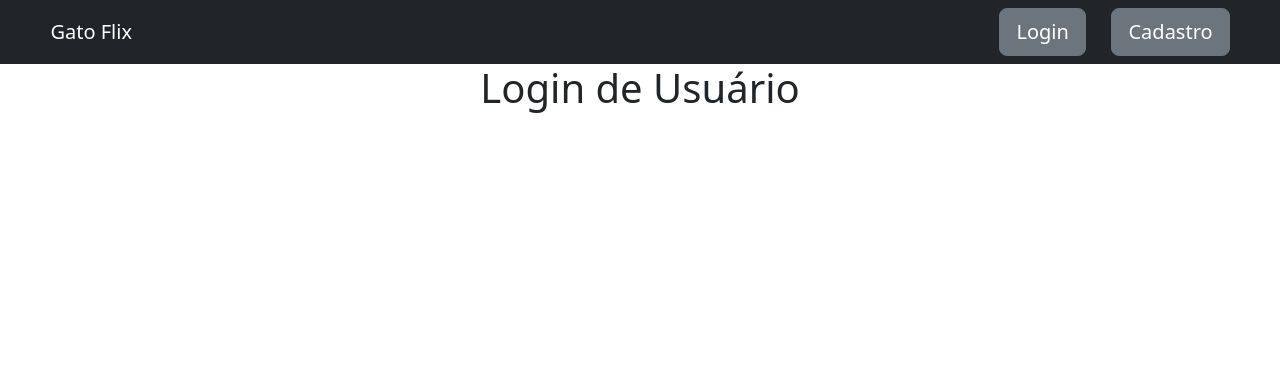
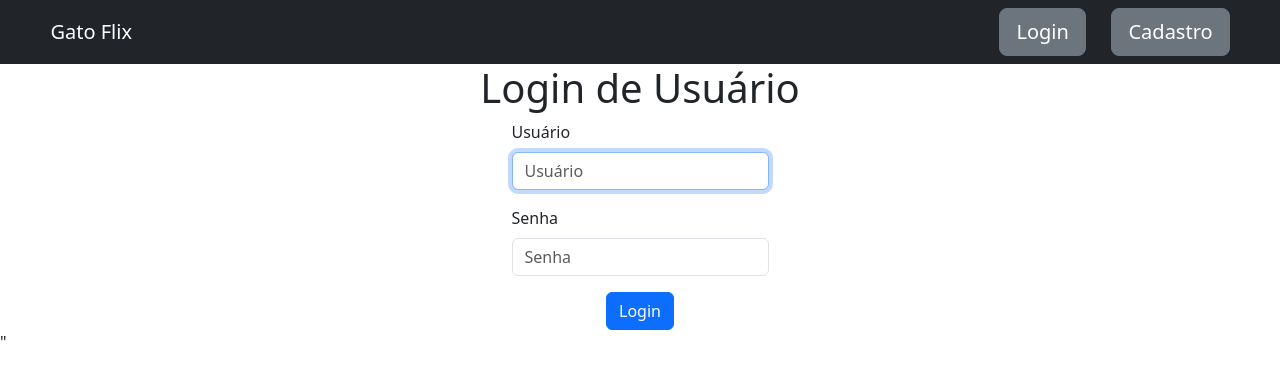
Before and after one commit to TarikPonciano/Gato-Flix-2025.07.224, a Django app: page /login/ in a window 1280 px wide. Shown: the top 380 px of the page. Run offline with Django 4.2, Linux system fonts and the light colour scheme; some libraries are stand-ins or nearby versions.

Commit message:
Implementado Login e Logout

```diff
--- a/catalogo/templates/base.html
+++ b/catalogo/templates/base.html
@@ -13,11 +13,31 @@
 <body>
     <nav class="navbar navbar-expand-lg navbar-dark bg-dark">
         <div class="container-fluid">
-            <a class="navbar-brand" style="margin-left: 3vw;" href="{% url 'home' %}">Gato Flix</a>
             <div style="display: flex; gap: 2vw; margin-right: 3vw;">
-                <a class="btn btn-secondary btn-lg" href="{% url 'login' %}">Login</a>
+                <a class="navbar-brand" style="margin-left: 3vw;" href="{% url 'home' %}">Gato Flix</a>
+                {%if user.is_authenticated %}
+                <p style="color: whitesmoke; margin-top: 1vh;">Olá, {{user.username}}. Sua conta é
+                    {{user.perfil.tipo_usuario}}</p>
+                {%endif%}
+            </div>
+            <!-- Botões do Menu -->
+            {%if user.is_authenticated %}
+            <div style="display: flex; gap: 2vw; margin-right: 3vw;">
+                {%if user.perfil.tipo_usuario == 'administrador' %}
+                <a class="btn btn-secondary btn-lg" href=""> Adicionar Filmes</a>
+                {%endif%}
+                <a class="btn btn-secondary btn-lg" href=""> Ver Filmes</a>
+                <a class="btn btn-danger btn-lg" href="{% url 'logout' %}">Logout</a>
+            </div>
+
+            {% else %}
+            <div style="display: flex; gap: 2vw; margin-right: 3vw;">
+                <a class="btn btn-secondary btn-lg" href="{% url 'login_view' %}">Login</a>
                 <a class="btn btn-secondary btn-lg" href="{% url 'cadastro' %}">Cadastro</a>
             </div>
+            {%endif %}
+
+
         </div>
     </nav>
     {% block content %}
--- a/catalogo/templates/catalogo/login.html
+++ b/catalogo/templates/catalogo/login.html
@@ -1,7 +1,15 @@
 {%extends "base.html"%}
+{%load bootstrap5%}
 
 {%block title%} Login de Usuário {%endblock%}
 
 {% block content %}
-    <h1 style="text-align: center;">Login de Usuário</h1>
+<h1 style="text-align: center;">Login de Usuário</h1>
+
+<form method="post" style="display: flex; align-items: center; justify-content: center; flex-direction: column;"
+    action="{%url 'login' %}">
+    {%csrf_token%}
+    {%bootstrap_form form %}
+    <button type="submit" class="btn btn-primary">Login</button>
+</form>"
 {%endblock%}
--- a/catalogo/urls.py
+++ b/catalogo/urls.py
@@ -1,8 +1,9 @@
 from django.urls import path
 # from . import views
-from .views import home, login, cadastro
+from .views import home, login_view, cadastro
+
 urlpatterns = [
     path('', home, name='home'),
-    path('login/', login, name='login'),
+    path('login/', login_view, name='login_view'),
     path('cadastro/', cadastro, name='cadastro'),
 ]
--- a/catalogo/views.py
+++ b/catalogo/views.py
@@ -4,13 +4,26 @@ from django.contrib import messages
 from .forms import CadastroForm
 from django.contrib.auth.models import User
 from .models import Perfil
+from django.contrib.auth.forms import AuthenticationForm
+from django.contrib.auth import authenticate, login
 
 # Create your views here.
 def home(request):
     return render(request, 'catalogo/home.html')
 
-def login(request):
-    return render(request, 'catalogo/login.html')
+def login_view(request):
+    if request.method != 'POST':
+        form = AuthenticationForm()
+    else:
+        form = AuthenticationForm(data = request.POST)
+        if form.is_valid():
+            user = authenticate(username=form.cleaned_data['username'], password=form.cleaned_data['password'])
+            if user is not None:
+                login(request, user)
+                return redirect('home')
+
+    context = {'form': form}
+    return render(request, 'catalogo/login.html', context)
 
 def cadastro(request):
     if request.method != 'POST':
@@ -24,7 +37,7 @@ def cadastro(request):
                 user.save()
                 perfil.save()
                 messages.success(request, 'Cadastro realizado com sucesso!')
-                return redirect('home')
+                return redirect('login_view')
             else:
                 messages.error(request, 'As senhas não conferem!')
         else:
--- a/core/settings.py
+++ b/core/settings.py
@@ -27,6 +27,9 @@ DEBUG = True
 
 ALLOWED_HOSTS = []
 
+# Redirect URLs
+LOGIN_REDIRECT_URL = 'home'
+LOGOUT_REDIRECT_URL = 'login_view'
 
 # Application definition
 
--- a/core/urls.py
+++ b/core/urls.py
@@ -21,4 +21,5 @@ from django.urls import path, include
 urlpatterns = [
     path('admin/', admin.site.urls),
     path('', include('catalogo.urls')),
+    path('accounts/', include('django.contrib.auth.urls')),
 ]
```
